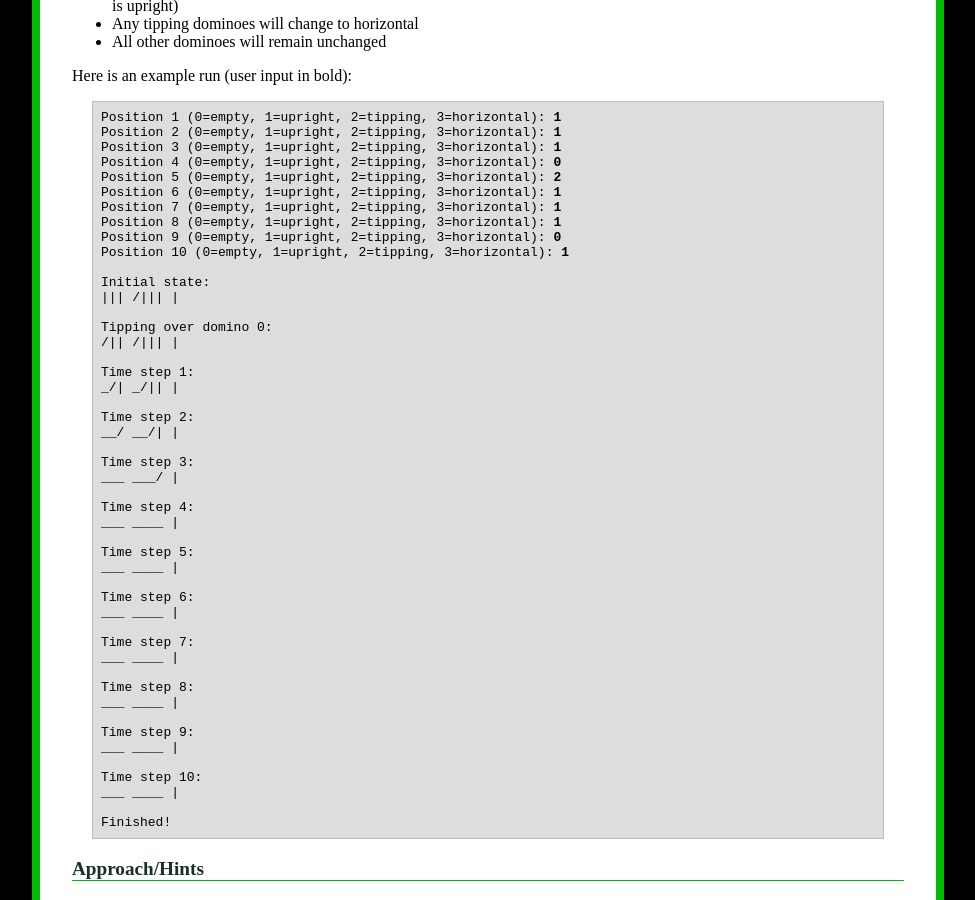
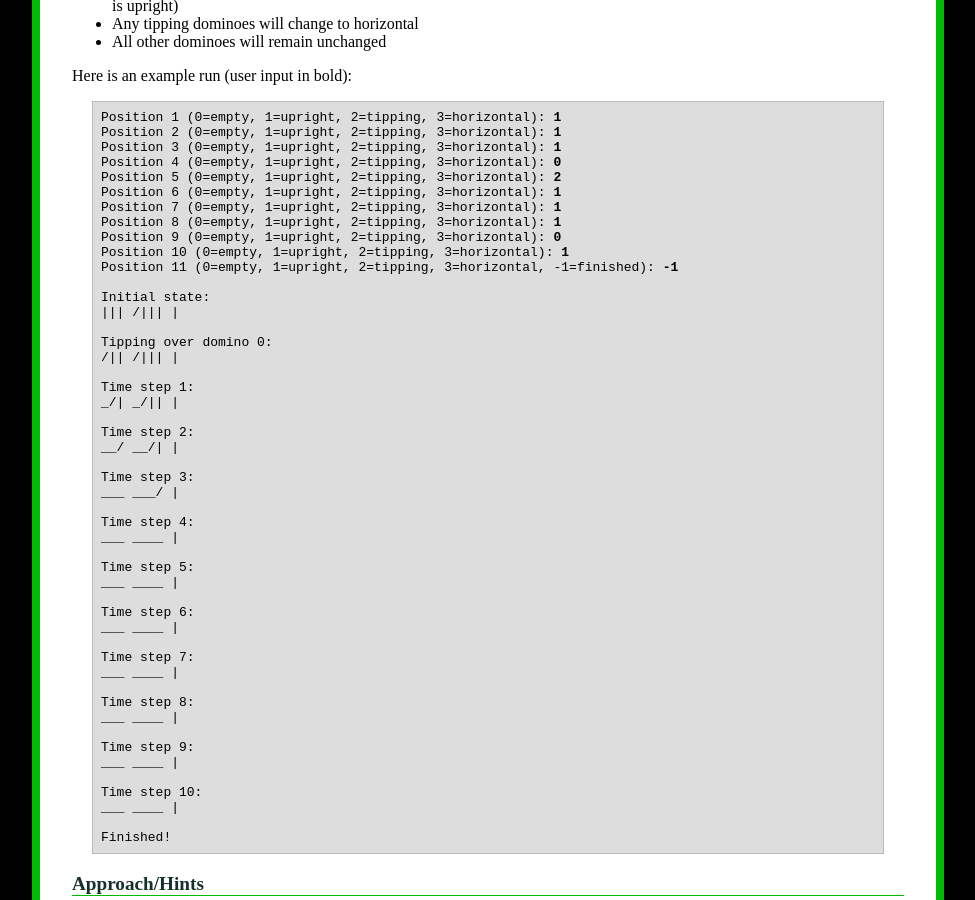
Before and after one commit to ycpcs/cs101-fall2018, a Jekyll site: the page built from assign/assign03.md, in a window 1280 px wide and 900 px high, scrolled down 2657 px. Shown: the whole window, without its empty margins (152-1127 px from the left). Built offline with Jekyll 4.4.1, drawn with Linux system fonts in a browser that asks for light colours; some of the changed text lies outside the part shown.

Commit message:
update assign3
update assign3

```diff
--- a/assign/assign03.md
+++ b/assign/assign03.md
@@ -167,6 +167,7 @@ Position 7 (0=empty, 1=upright, 2=tipping, 3=horizontal): <b>1</b>
 Position 8 (0=empty, 1=upright, 2=tipping, 3=horizontal): <b>1</b>
 Position 9 (0=empty, 1=upright, 2=tipping, 3=horizontal): <b>0</b>
 Position 10 (0=empty, 1=upright, 2=tipping, 3=horizontal): <b>1</b>
+Position 11 (0=empty, 1=upright, 2=tipping, 3=horizontal, -1=finished): <b>-1</b>
 
 Initial state:
 ||| /||| |
@@ -268,6 +269,7 @@ Position 7 (0=empty, 1=upright, 2=tipping, 3=horizontal): <b>1</b>
 Position 8 (0=empty, 1=upright, 2=tipping, 3=horizontal): <b>1</b>
 Position 9 (0=empty, 1=upright, 2=tipping, 3=horizontal): <b>0</b>
 Position 10 (0=empty, 1=upright, 2=tipping, 3=horizontal): <b>1</b>
+Position 11 (0=empty, 1=upright, 2=tipping, 3=horizontal, -1=finished): <b>-1</b>
 
 Initial state:
 ||| /||| |
```
